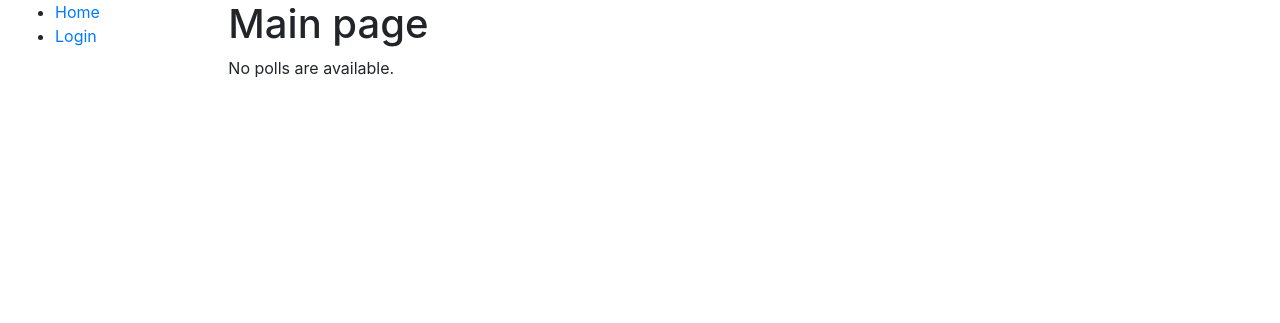
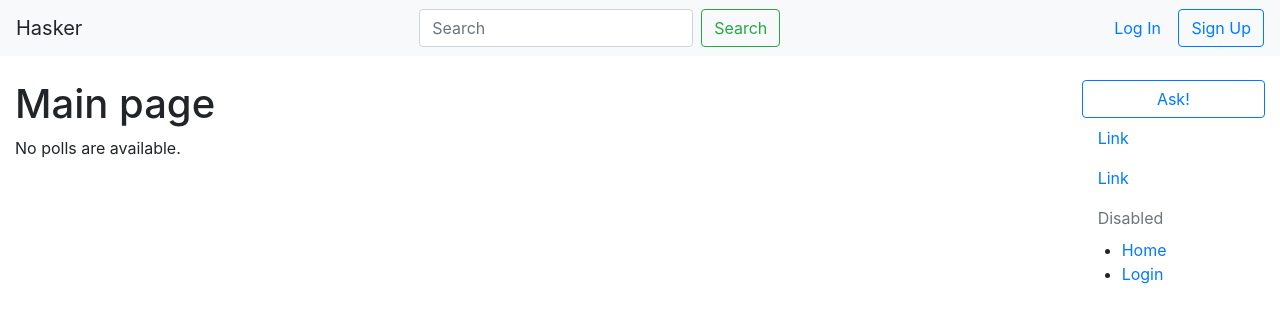
Before and after one commit to katty87/Hasker, a Django app: page /homepage/ in a window 1280 px wide. Shown: the top 323 px of the page. Run offline with Django 3.2, Linux system fonts and the light colour scheme; data that the repository does not hold is empty; some libraries are stand-ins or nearby versions.

Commit message:
Modify base html

```diff
--- a/Hasker/settings.py
+++ b/Hasker/settings.py
@@ -37,7 +37,7 @@ INSTALLED_APPS = [
     'django.contrib.sessions',
     'django.contrib.messages',
     'django.contrib.staticfiles',
-    'homepage'
+    'homepage.apps.HomepageConfig'
 ]
 
 MIDDLEWARE = [
--- a/homepage/apps.py
+++ b/homepage/apps.py
@@ -1,5 +1,5 @@
 from django.apps import AppConfig
 
 
-class HaskerappConfig(AppConfig):
+class HomepageConfig(AppConfig):
     name = 'homepage'
--- a/templates/base_generic.html
+++ b/templates/base_generic.html
@@ -10,10 +10,38 @@
   <link rel="stylesheet" href="{% static 'css/styles.css' %}">
 </head>
 <body>
+    <nav class="navbar navbar-light bg-light">
+        <a class="navbar-brand">Hasker</a>
+        <form class="form-inline">
+            <input class="form-control mr-sm-2" type="search" placeholder="Search" aria-label="Search">
+            <button class="btn btn-outline-success my-2 my-sm-0" type="submit">Search</button>
+        </form>
+
+        <div align="right">
+            <button type="button" class="btn btn-link">Log In</button>
+            <button type="button" class="btn btn-outline-primary">Sign Up</button>
+        </div>
+    </nav>
+    <br>
     <div class="container-fluid">
-    <div class="row">
-      <div class="col-sm-2">
+        <div class="row" >
+            <div class="col-sm-10 ">{% block content %}Content{% endblock %}</div>
+          <div class="col-sm-2 col-md-2">
           {% block sidebar %}
+            <ul class="nav flex-column">
+                <li class="nav-item">
+                    <button type="button" class="btn btn-outline-primary btn-block" >Ask!</button>
+                </li>
+                <li class="nav-item">
+                    <a class="nav-link" href="#">Link</a>
+                </li>
+                <li class="nav-item">
+                    <a class="nav-link" href="#">Link</a>
+                </li>
+                <li class="nav-item">
+                    <a class="nav-link disabled" href="#" tabindex="-1" aria-disabled="true">Disabled</a>
+                </li>
+            </ul>
             <ul class="sidebar-nav">
               <li><a href="{% url 'index' %}">Home</a></li>
                 {% if user.is_authenticated %}
@@ -25,7 +53,6 @@
             </ul>
          {% endblock %}
           </div>
-      <div class="col-sm-10 ">{% block content %}{% endblock %}</div>
         </div>
     </div>
 </body>
```
Lines whose indentation alone changed are shown as unchanged.
